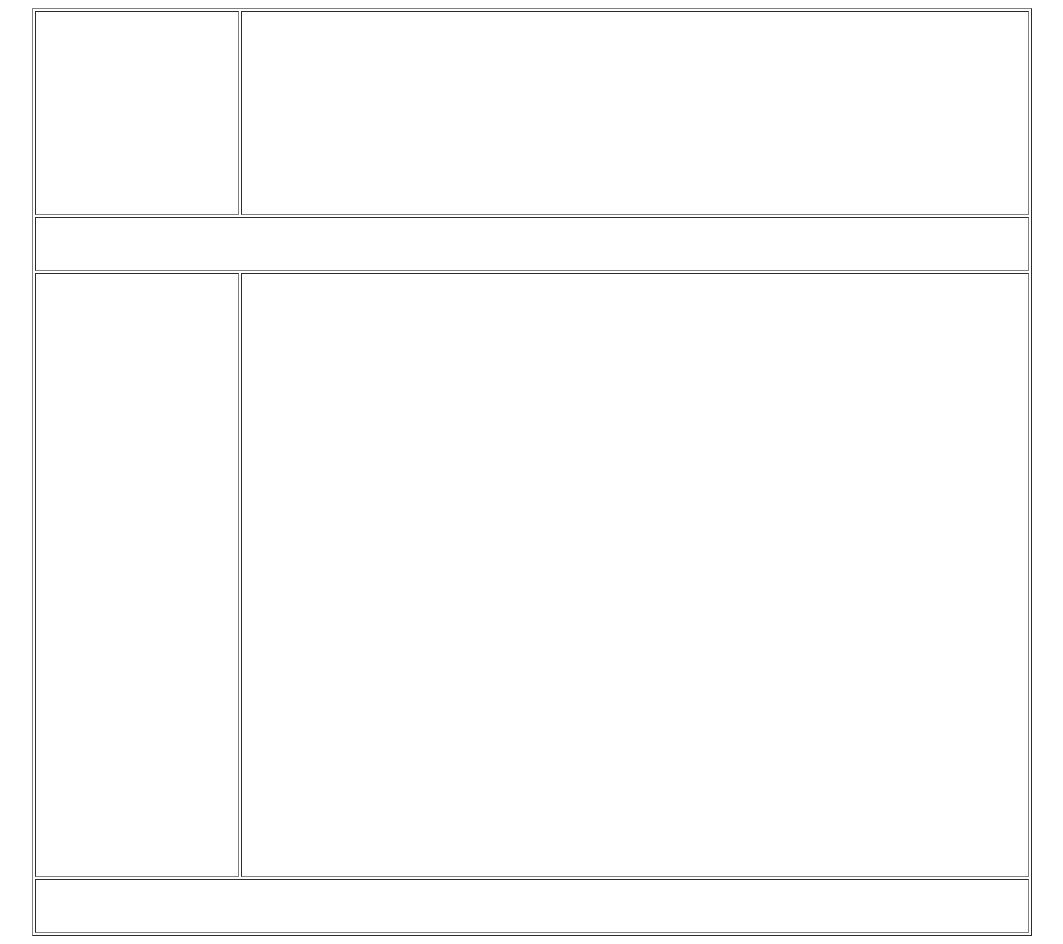
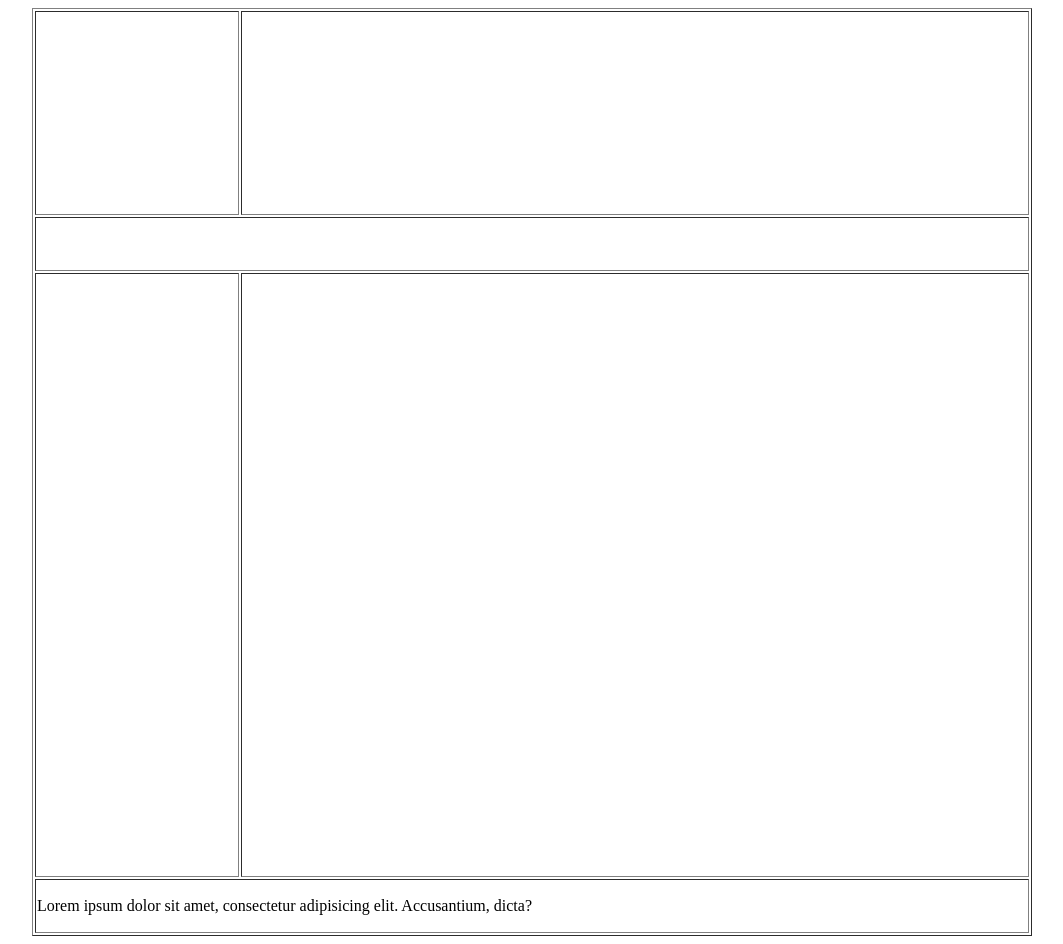
Before and after one commit to banglatoriq/php-71, a plain HTML site: page index.html in a window 1280 px wide. Shown: the whole page, without its empty margins (108-1171 px from the left). Drawn offline with Linux system fonts and the light colour scheme.

Commit message:
new update

```diff
--- a/index.html
+++ b/index.html
@@ -21,7 +21,7 @@
             <td></td>
         </tr>
         <tr>
-            <td height="50" colspan="2"></td>
+            <td height="50" colspan="2"><p>Lorem ipsum dolor sit amet, consectetur adipisicing elit. Accusantium, dicta?</p></td>
         </tr>
 
     </table>
```
